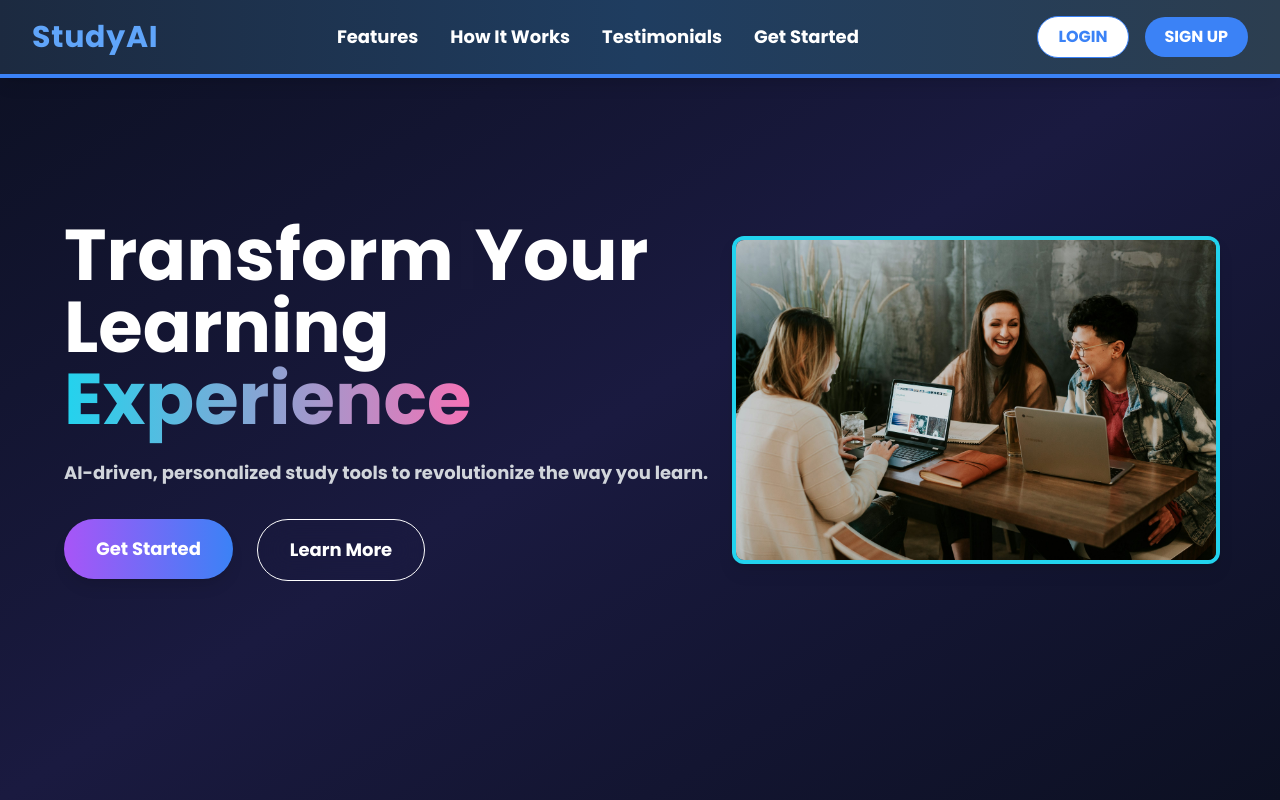
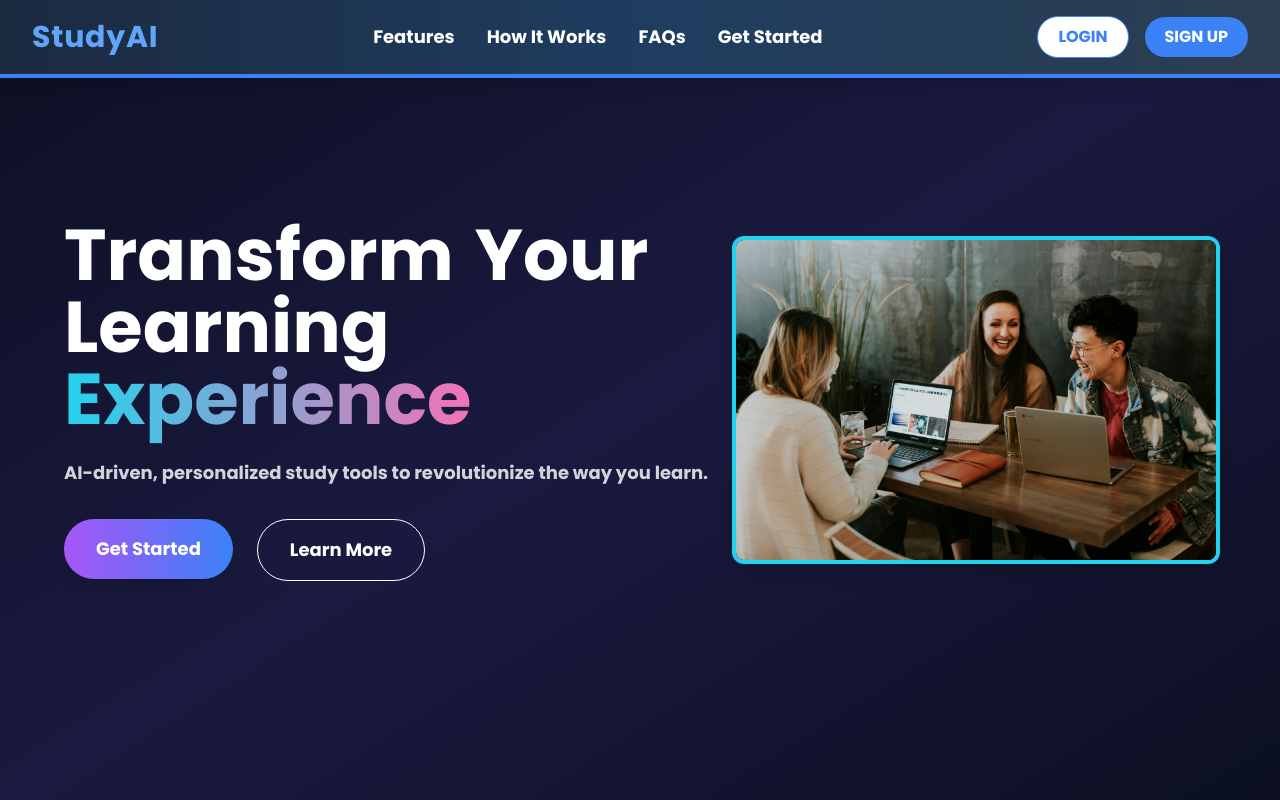
Before and after one commit to rocker1166/port3000, a Next.js app: page / in a window 1280 px wide. Shown: the top 800 px of the page. Built offline with nearby package versions, Linux system fonts and the light colour scheme; grey boxes are pictures that could not be loaded.

Commit message:
Corrected faqs

```diff
--- a/src/app/landing/LandingNavbar.tsx
+++ b/src/app/landing/LandingNavbar.tsx
@@ -52,12 +52,12 @@ const LandingNavbar = () => {
           <motion.div className="absolute bottom-0 left-0 w-0 h-1 bg-blue-400 transition-all duration-300 group-hover:w-full"></motion.div>
         </motion.a>
         <motion.a
-          href="#testimonials"
-          onClick={(e) => handleScroll(e, "testimonials")}
+          href="#faqs"
+          onClick={(e) => handleScroll(e, "faqs")}
           className="text-white relative group hover:text-blue-400 transition-all duration-300"
           whileHover={{ scale: 1.1 }}
         >
-          Testimonials
+          FAQs
           <motion.div className="absolute bottom-0 left-0 w-0 h-1 bg-blue-400 transition-all duration-300 group-hover:w-full"></motion.div>
         </motion.a>
         <motion.a
--- a/src/app/landing/testimonials/page.tsx
+++ b/src/app/landing/testimonials/page.tsx
@@ -52,7 +52,7 @@ export default function FAQPage() {
   };
 
   return (
-    <section className="py-16 bg-dark-tech text-white relative overflow-hidden">
+    <section id="faqs" className="py-16 bg-dark-tech text-white relative overflow-hidden">
       <div className="max-w-5xl mx-auto px-6">
         <h2 className="text-5xl font-bold text-center text-blue-400 mb-8">
           Common Questions
--- a/src/app/page.tsx
+++ b/src/app/page.tsx
@@ -4,7 +4,7 @@ import LandingNavbar from "./landing/LandingNavbar";
 import Hero from "./landing/Hero";
 import HowItWorksPage from "./landing/how-it-works/page"; // ✅ Correct import
 import FeaturesPage from "./landing/features/page"; // ✅ Correct import
-import TestimonialsPage from "./landing/testimonials/page"; // ✅ Correct import
+import FAQPage from "./landing/testimonials/page"; // ✅ Correct import
 import CTASection from "./landing/cta/page";
 import Footer from "./landing/footer/page"; // ✅ Correct import
 
@@ -15,7 +15,7 @@ export default function LandingPage() {
       <Hero />
       <FeaturesPage />
       <HowItWorksPage />
-      <TestimonialsPage />
+      <FAQPage />
       <CTASection /> {/* ✅ CTA section added */}
       <Footer /> {/* ✅ Footer added */}
     </div>
```
